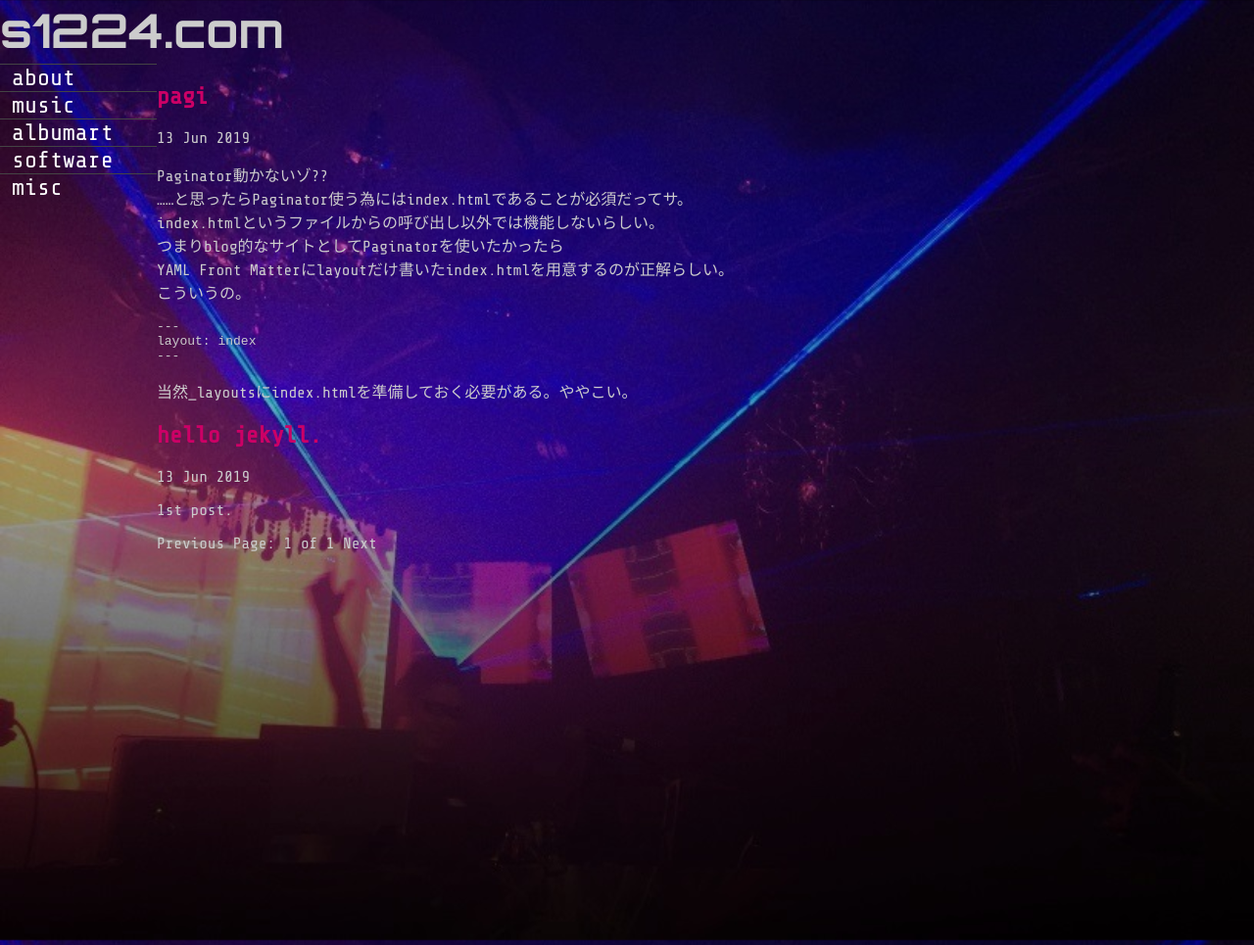
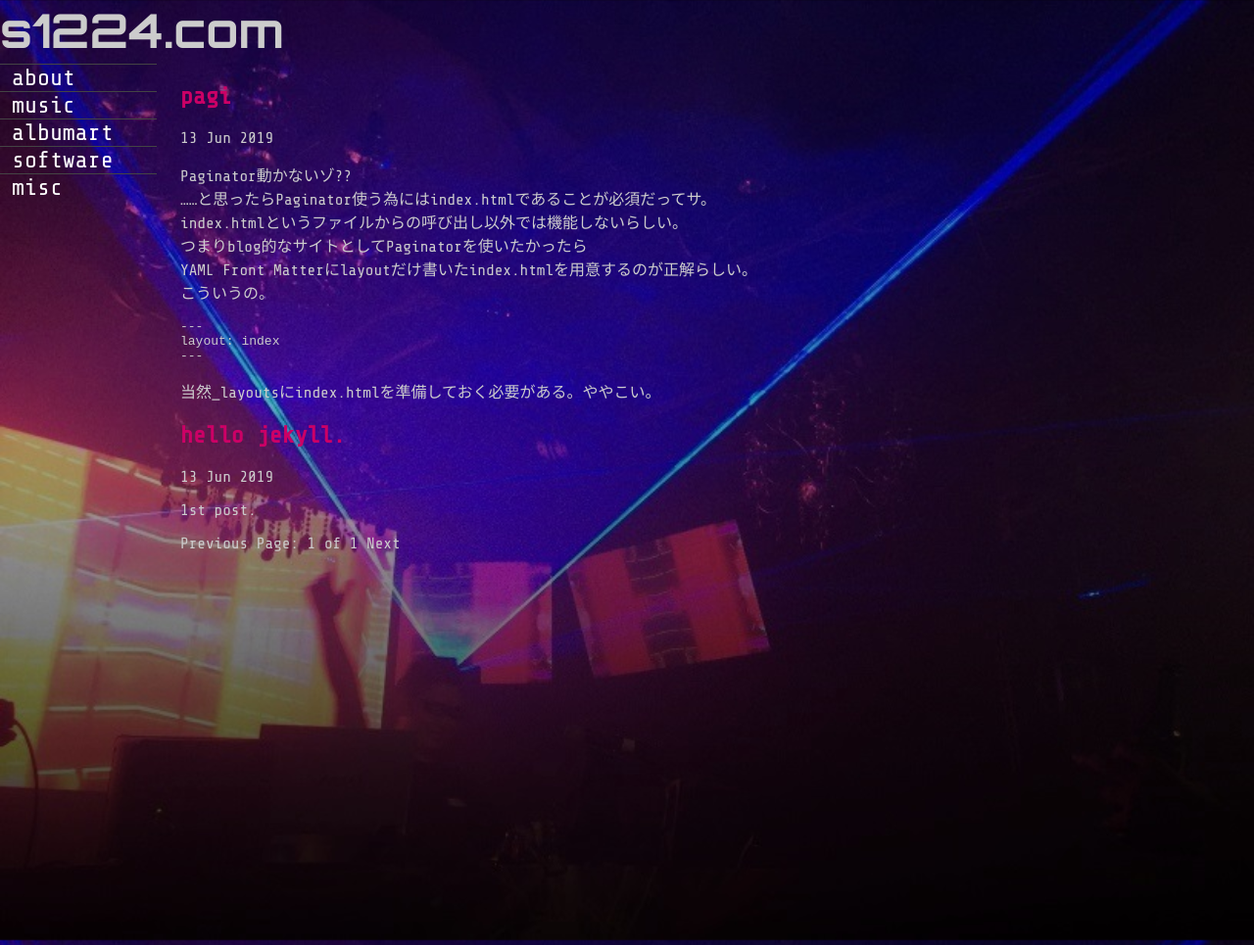
Before and after one commit to switchworks/switchworks.github.io, a Jekyll site: the page built from index.html, in a window 1280 px wide. Shown: the whole page at 98% size. Built offline with Jekyll 4.4.1, drawn with Linux system fonts in a browser that asks for light colours; the list of posts is cut into pages by our own code.

Commit message:
Update default.html

```diff
--- a/_layouts/default.html
+++ b/_layouts/default.html
@@ -63,7 +63,7 @@
 	}
 	article{
 		overflow:hidden;
-		margin-left : 1.5em;
+		padding-left : 1.5em;
 	}
 	article h1 {
 		color : #cc0066;
```
